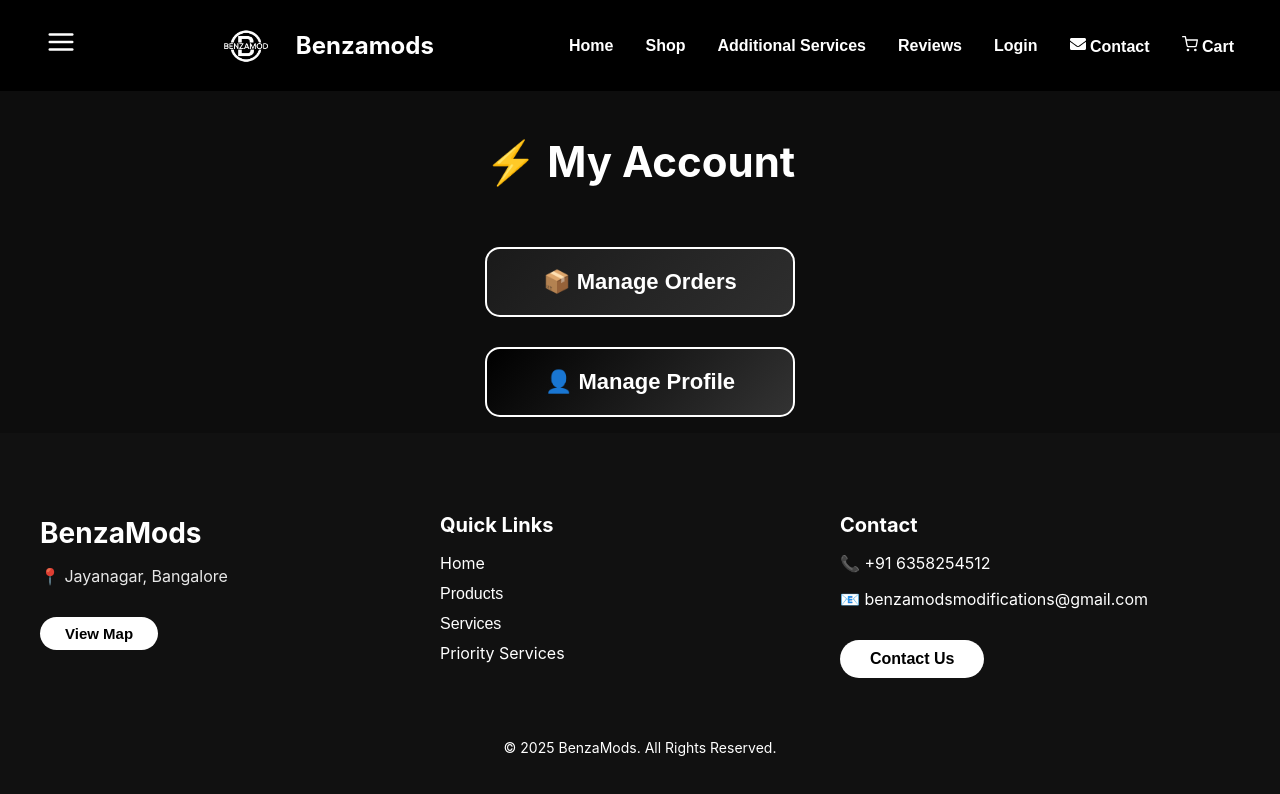
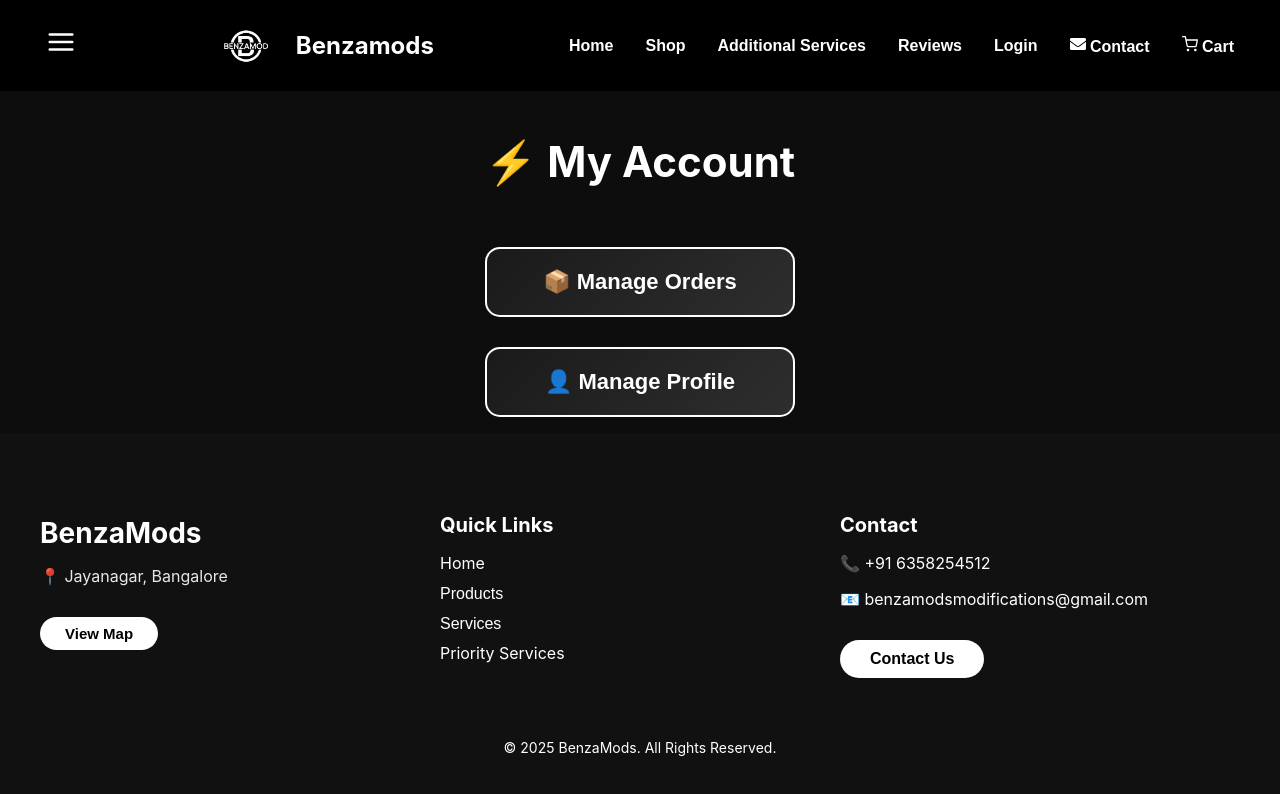
Before and after one commit to pavitraa07/Benzamods-Project, a React (Create React App) app in the folder frontend/: page /myaccount in a window 1280 px wide. Shown: the top 794 px of the page. Built offline with nearby package versions, Linux system fonts and the light colour scheme.

Commit message:
Deployment

```diff
--- a/frontend/src/account/MyAccount.js
+++ b/frontend/src/account/MyAccount.js
@@ -7,23 +7,38 @@
   const navigate = useNavigate();
 
   return (
-    <div style={{
+    <div
+      style={{
         background: "#0d0d0d",
         minHeight: "100vh",
         display: "flex",
-      flexDirection: "column"
-    }}>
+        flexDirection: "column",
+      }}
+    >
       <Header />
 
       {/* main grows to fill remaining space so footer stays at bottom */}
-      <main style={{
+      <main
+        style={{
           flex: 1,
           display: "flex",
           justifyContent: "center",
-        alignItems: "center"
-      }}>
-        <div style={{ display: "flex", flexDirection: "column", gap: "30px", textAlign: "center" }}>
-          <h1 style={{ color: "#fff", fontSize: "42px", marginBottom: "30px" }}>⚡ My Account</h1>
+          alignItems: "center",
+        }}
+      >
+        <div
+          style={{
+            display: "flex",
+            flexDirection: "column",
+            gap: "30px",
+            textAlign: "center",
+          }}
+        >
+          <h1
+            style={{ color: "#fff", fontSize: "42px", marginBottom: "30px" }}
+          >
+            ⚡ My Account
+          </h1>
 
           {/* Manage Orders Button */}
           <motion.button
@@ -39,7 +54,7 @@
           <motion.button
             whileHover={{ scale: 1.08, boxShadow: "0px 0px 20px #fff" }}
             whileTap={{ scale: 0.95 }}
-            style={{ ...bigButtonStyle, background: "linear-gradient(135deg, #000, #333)" }}
+            style={bigButtonStyle}
             onClick={() => navigate("/manageprofile")}
           >
             👤 Manage Profile
@@ -47,7 +62,10 @@
         </div>
       </main>
 
+      {/* Footer always at bottom */}
+      <div style={{ marginTop: "auto" }}>
         <Footer />
+      </div>
     </div>
   );
 }
--- a/frontend/src/components/FeaturedServices.jsx
+++ b/frontend/src/components/FeaturedServices.jsx
@@ -49,12 +49,13 @@
     cursor: "pointer",
     color: "#fff",
     textAlign: "center",
+    animation: "flipIn 1s ease",
   };
 
   const cardHoverStyle = {
     backgroundColor: "#fff",
     color: "#000",
-    transform: "scale(1.08)",
+    transform: "scale(1.08) rotateY(10deg)",
   };
 
   const cardImage = {
@@ -89,6 +90,7 @@
     cursor: "pointer",
     letterSpacing: "2px",
     transition: "all 0.3s ease",
+    animation: "fadeInUp 1.2s ease",
   };
 
   const buttonHoverStyle = {
@@ -103,8 +105,12 @@
       <div style={servicesWrapper}>
         <div
           style={cardStyle}
-          onMouseEnter={(e) => Object.assign(e.currentTarget.style, cardHoverStyle)}
-          onMouseLeave={(e) => Object.assign(e.currentTarget.style, cardStyle)}
+          onMouseEnter={(e) =>
+            Object.assign(e.currentTarget.style, cardHoverStyle)
+          }
+          onMouseLeave={(e) =>
+            Object.assign(e.currentTarget.style, cardStyle)
+          }
           onClick={() => navigate("/customization")}
         >
           <img src={fs1} alt="Car Customization" style={cardImage} />
@@ -116,8 +122,12 @@
         </div>
         <div
           style={cardStyle}
-          onMouseEnter={(e) => Object.assign(e.currentTarget.style, cardHoverStyle)}
-          onMouseLeave={(e) => Object.assign(e.currentTarget.style, cardStyle)}
+          onMouseEnter={(e) =>
+            Object.assign(e.currentTarget.style, cardHoverStyle)
+          }
+          onMouseLeave={(e) =>
+            Object.assign(e.currentTarget.style, cardStyle)
+          }
           onClick={() => navigate("/upgrade")}
         >
           <img src={fs2} alt="Bike Upgrades" style={cardImage} />
@@ -129,8 +139,12 @@
         </div>
         <div
           style={cardStyle}
-          onMouseEnter={(e) => Object.assign(e.currentTarget.style, cardHoverStyle)}
-          onMouseLeave={(e) => Object.assign(e.currentTarget.style, cardStyle)}
+          onMouseEnter={(e) =>
+            Object.assign(e.currentTarget.style, cardHoverStyle)
+          }
+          onMouseLeave={(e) =>
+            Object.assign(e.currentTarget.style, cardStyle)
+          }
           onClick={() => navigate("/tuning")}
         >
           <img src={fs3} alt="Performance Tuning" style={cardImage} />
@@ -144,8 +158,12 @@
 
       <button
         style={buttonStyle}
-        onMouseEnter={(e) => Object.assign(e.currentTarget.style, buttonHoverStyle)}
-        onMouseLeave={(e) => Object.assign(e.currentTarget.style, buttonStyle)}
+        onMouseEnter={(e) =>
+          Object.assign(e.currentTarget.style, buttonHoverStyle)
+        }
+        onMouseLeave={(e) =>
+          Object.assign(e.currentTarget.style, buttonStyle)
+        }
         onClick={() => navigate("/explore-services")}
       >
         Explore More Services
@@ -157,6 +175,20 @@
             from { opacity: 0; transform: translateY(-40px); }
             to { opacity: 1; transform: translateY(0); }
           }
+          @keyframes fadeInUp {
+            from { opacity: 0; transform: translateY(40px); }
+            to { opacity: 1; transform: translateY(0); }
+          }
+          @keyframes flipIn {
+            from {
+              transform: rotateY(90deg);
+              opacity: 0;
+            }
+            to {
+              transform: rotateY(0deg);
+              opacity: 1;
+            }
+          }
         `}
       </style>
     </div>
```
Lines whose indentation alone changed are shown as unchanged.
